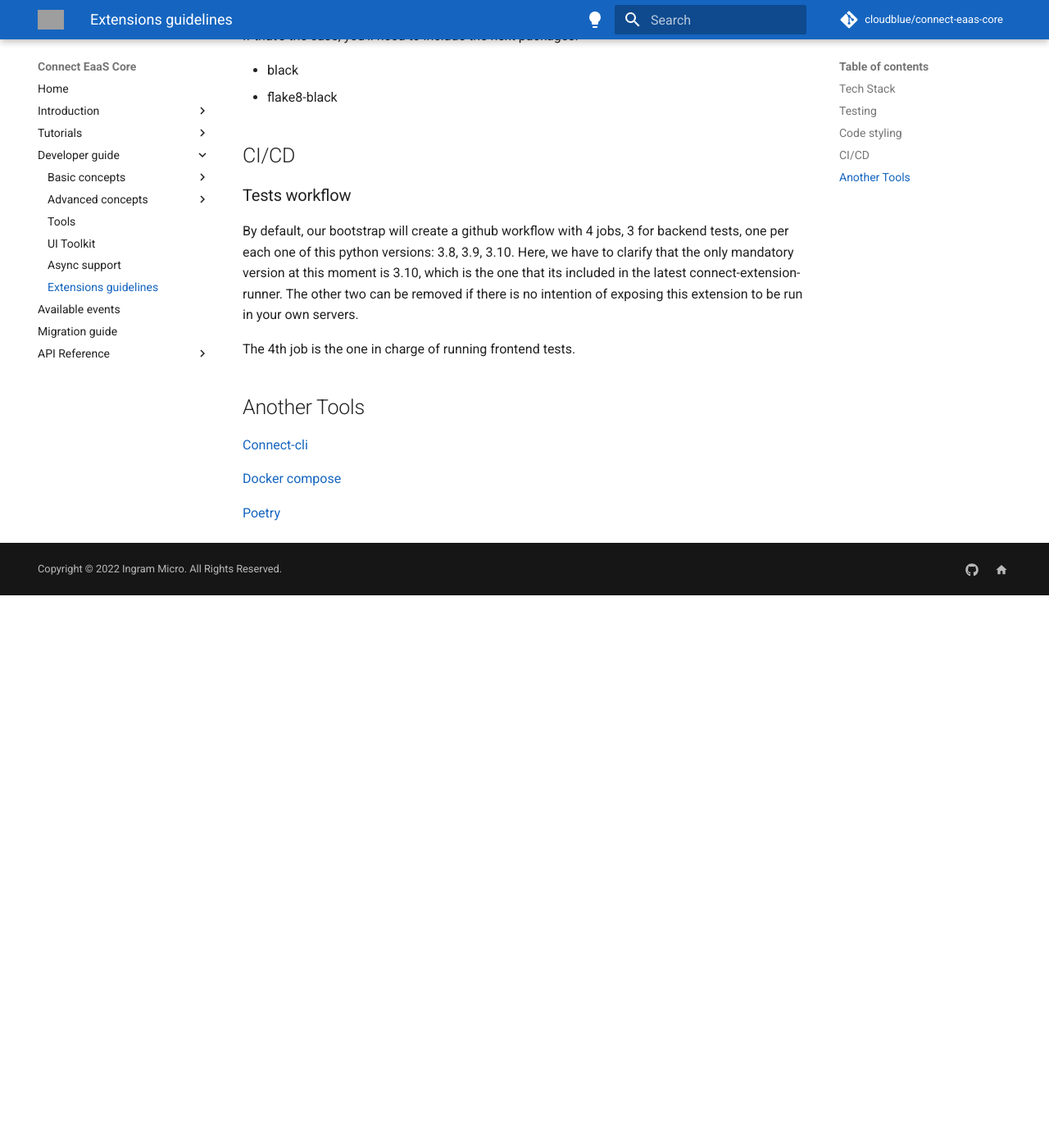
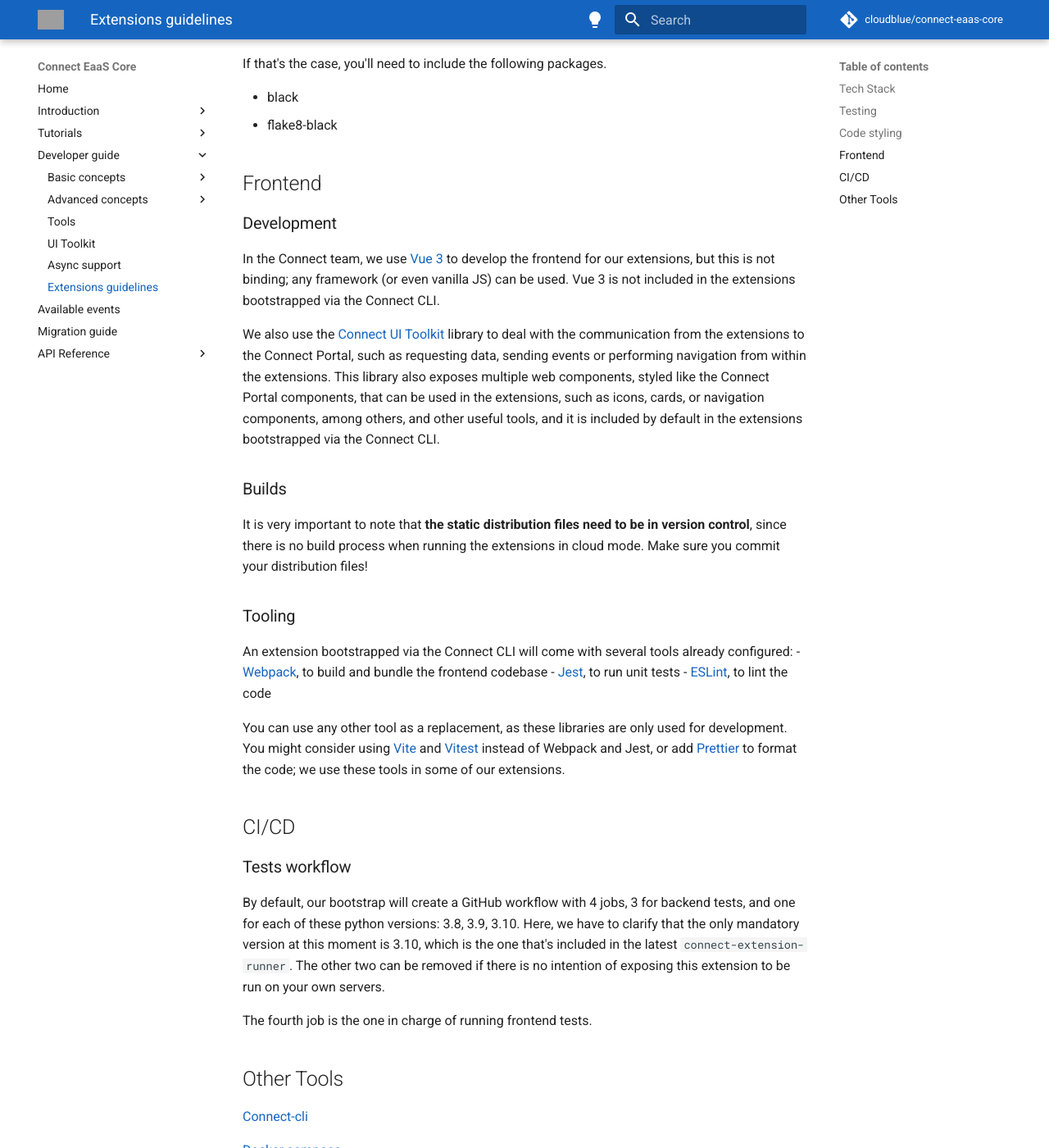
Before and after one commit to cloudblue/connect-eaas-core, an MkDocs documentation site: the page built from docs/dev_guide/extensions_guidelines.md, in a window 1280 px wide and 1400 px high, scrolled down 1392 px. Shown: the whole window at 82% size. Built offline with MkDocs 1.6.1 and Material for MkDocs 9.7.7, drawn with Linux system fonts in a browser that asks for light colours; comment, search, counter and statistics services are not loaded; before the commit the page ends 2118 px from its top, so only the background shows below that; some of the changed text lies outside the part shown; grey boxes are pictures that could not be loaded.

Commit message:
LITE-29418: Add guidelines for developing the frontend of extensions

```diff
--- a/docs/dev_guide/extensions_guidelines.md
+++ b/docs/dev_guide/extensions_guidelines.md
@@ -1,4 +1,4 @@
-This article pretends to give some guideles on tech stack, code style and tools that Connect team considers usefull and easiest to get starting with extensions.
+This article pretends to give some guidelines on the tech stack, code style and tools that the Connect team considers useful and easiest to get started with extensions.
 
 
 ## Tech Stack
@@ -9,8 +9,9 @@
 - Pagination: fastapi-pagination
 - Filtering and sorting: fastapi_filter
 - Api data representation: pydantic
-- Dependency managment: poetry
+- Dependency management: poetry
 - Docker for extension execution: Using connect-extension-runner image.
+- Frontend framework: Vue 3
 
 ## Testing
 
@@ -23,7 +24,7 @@
 
 ### [Flake8](https://flake8.pycqa.org/en/latest/)
 
-Next we show the list of all plugins that are included by default on template's project.
+Next, we show the list of all plugins that are included by default in the template's project.
 
  * max-lines: 100
  * max-cognitive-complexity: 15
@@ -38,24 +39,43 @@
  * flake8-eradicate
  * flake8-string-format
 
-Another tool that it's not included in our stack yet, but you may want to consider to add on top, it's [black](https://black.readthedocs.io/en/stable/).
+Another tool that's not included in our stack yet, but you may want to consider adding it on top, is [black](https://black.readthedocs.io/en/stable/).
 
-If that's the case, you'll need to include the next packages.
+If that's the case, you'll need to include the following packages.
 
 * black
 * flake8-black
+
+## Frontend
+
+### Development
+In the Connect team, we use [Vue 3](https://vuejs.org/) to develop the frontend for our extensions, but this is not binding; any framework (or even vanilla JS) can be used. Vue 3 is not included in the extensions bootstrapped via the Connect CLI.
+
+We also use the [Connect UI Toolkit](https://github.com/cloudblue/connect-ui-toolkit) library to deal with the communication from the extensions to the Connect Portal, such as requesting data, sending events or performing navigation from within the extensions. This library also exposes multiple web components, styled like the Connect Portal components, that can be used in the extensions, such as icons, cards, or navigation components, among others, and other useful tools, and it is included by default in the extensions bootstrapped via the Connect CLI.
+
+### Builds
+It is very important to note that **the static distribution files need to be in version control**, since there is no build process when running the extensions in cloud mode. Make sure you commit your distribution files!
+
+### Tooling
+An extension bootstrapped via the Connect CLI will come with several tools already configured:
+- [Webpack](https://webpack.js.org/), to build and bundle the frontend codebase
+- [Jest](https://jestjs.io/), to run unit tests
+- [ESLint](https://eslint.org/), to lint the code
+
+You can use any other tool as a replacement, as these libraries are only used for development. You might consider using [Vite](https://vitejs.dev/) and [Vitest](https://vitest.dev/) instead of Webpack and Jest, or add [Prettier](https://prettier.io/) to format the code; we use these tools in some of our extensions.
+
 
 ## CI/CD
 
 ### Tests workflow
 
-By default, our bootstrap will create a github workflow with 4 jobs, 3 for backend tests, one per each one of this python versions: 3.8, 3.9, 3.10.
-Here, we have to clarify that the only mandatory version at this moment is 3.10, which is the one that its included in the latest connect-extension-runner. The other two can be removed if there is no intention of exposing this extension to be run in your own servers.
+By default, our bootstrap will create a GitHub workflow with 4 jobs, 3 for backend tests, and one for each of these python versions: 3.8, 3.9, 3.10.
+Here, we have to clarify that the only mandatory version at this moment is 3.10, which is the one that's included in the latest `connect-extension-runner`. The other two can be removed if there is no intention of exposing this extension to be run on your own servers.
 
-The 4th job is the one in charge of running frontend tests.
+The fourth job is the one in charge of running frontend tests.
 
 
-## Another Tools
+## Other Tools
 
 [Connect-cli](https://github.com/cloudblue/connect-cli)
 
```
